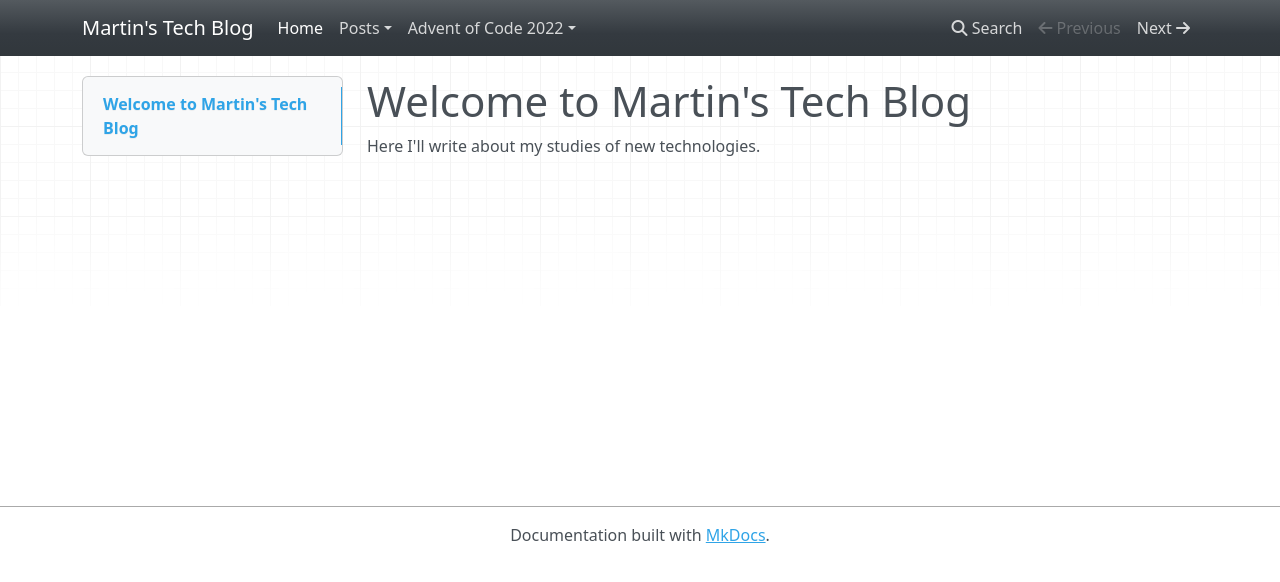
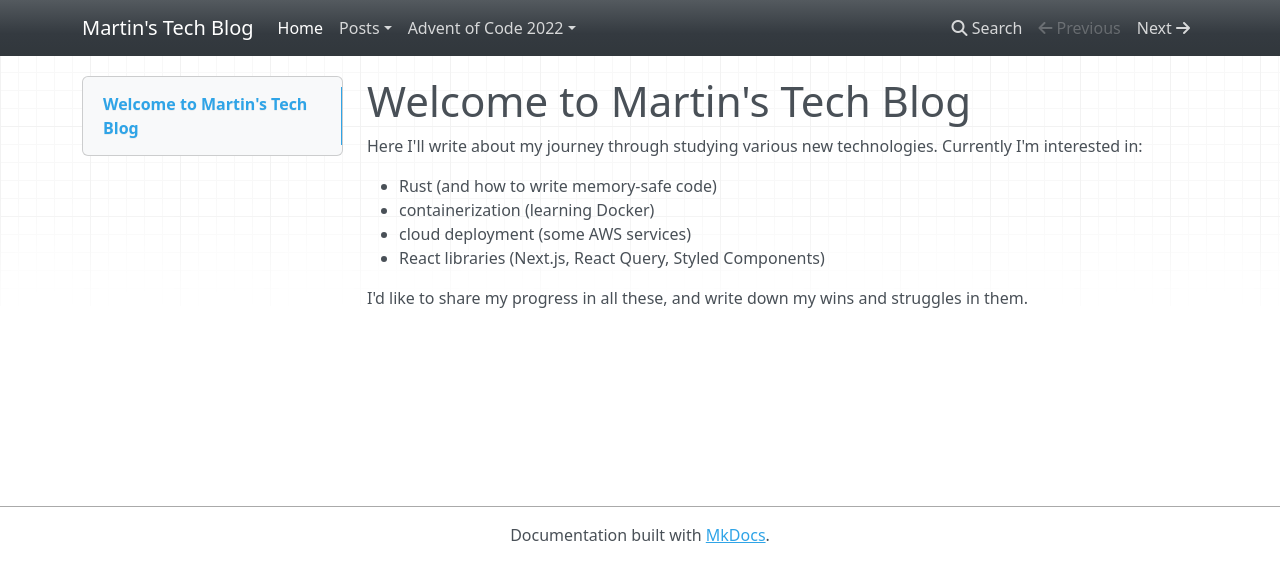
Before and after one commit to martin-lukas/martins-blog, an MkDocs documentation site: the page built from pages/index.md, in a window 1280 px wide. Shown: the top 582 px of the page. Built offline with MkDocs 1.6.1, drawn with Linux system fonts in a browser that asks for light colours; nearby versions of some CDN libraries; a script that is not in the unit is left out.

Commit message:
Extend homepage

```diff
--- a/pages/index.md
+++ b/pages/index.md
@@ -1,3 +1,10 @@
 # Welcome to Martin's Tech Blog
 
-Here I'll write about my studies of new technologies.
+Here I'll write about my journey through studying various new technologies. Currently I'm interested in:
+
+- Rust (and how to write memory-safe code)
+- containerization (learning Docker)
+- cloud deployment (some AWS services)
+- React libraries (Next.js, React Query, Styled Components)
+
+I'd like to share my progress in all these, and write down my wins and struggles in them.
```
